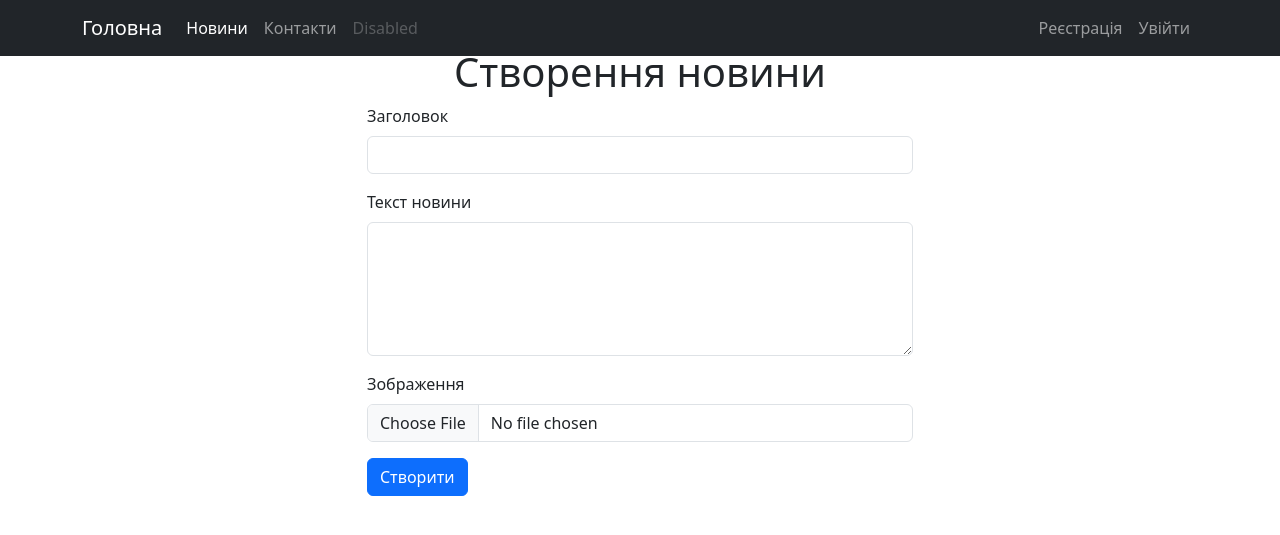
After one commit to Petyna/django, a Django app: page /posts/create/ in a window 1280 px wide. The commit adds this page. Shown: the top 535 px of the page. Run offline with Django 5.2, Linux system fonts and the light colour scheme; some libraries are stand-ins or nearby versions.

Commit message:
Створення новин

```diff
--- /dev/null
+++ b/3.MVCс/myblog/posts/templates/posts/post_create.html
@@ -0,0 +1,49 @@
+{% extends "layout.html" %}
+{% load static %}
+
+{% block title %}
+    Створення новини
+{% endblock %}
+
+{% block content %}
+    <h1 class="text-center">Створення новини</h1>
+    <div class="container">
+        <div class="row justify-content-center">
+            <div class="col-md-6">
+                <form method="post" action="/posts/create" enctype="multipart/form-data" class="needs-validation" novalidate>
+                    {% csrf_token %}
+                    <div class="mb-3">
+                        <label for="title" class="form-label">Заголовок</label>
+                        <input type="text" class="form-control" name="title" id="title"
+                               maxlength="255" required>
+                        <div class="invalid-feedback">
+                            Заголовок обов'язковий і не може перевищувати 255 символів.
+                        </div>
+                    </div>
+
+                    <div class="mb-3">
+                        <label for="body" class="form-label">Текст новини</label>
+                        <textarea class="form-control" name="body" id="body" rows="5" required></textarea>
+                        <div class="invalid-feedback">
+                            Текст новини обов'язковий.
+                        </div>
+                    </div>
+
+                    <div class="mb-3">
+                        <label for="banner" class="form-label">Зображення</label>
+                        <input type="file" class="form-control" name="banner" id="banner" accept="image/*" required>
+                        <div class="invalid-feedback">
+                            Зображення обов'язкове.
+                        </div>
+                    </div>
+
+                    <button type="submit" class="btn btn-primary">Створити</button>
+                </form>
+            </div>
+        </div>
+    </div>
+{% endblock %}
+
+{% block scripts %}
+    <script src="{% static 'js/form_validation.js' %}"></script>
+{% endblock %}
--- a/3.MVCс/myblog/posts/templates/posts/posts_list.html
+++ b/3.MVCс/myblog/posts/templates/posts/posts_list.html
@@ -6,7 +6,9 @@
 
 {% block content %}
     <h1 class="text-center">Новини</h1>
+
     <div class="container">
+        <a class="btn btn-lg btn-primary" href="{% url 'posts:create' %}" role="button">Створити</a>
         {% for post in posts %}
         <div class="bg-body-tertiary p-5 mb-3 rounded">
           <h1>{{post.title}}</h1>
--- a/3.MVCс/myblog/posts/urls.py
+++ b/3.MVCс/myblog/posts/urls.py
@@ -6,4 +6,5 @@ app_name="posts"
 urlpatterns = [
     path('', views.posts_list, name="list"),
     path('<slug:slug>', views.post_page, name="page"),
+    path('create/', views.post_create, name='create'),
 ]
--- a/3.MVCс/myblog/posts/views.py
+++ b/3.MVCс/myblog/posts/views.py
@@ -6,6 +6,9 @@ def posts_list(request):
     posts = Post.objects.all().order_by('-date')
     return render(request, 'posts/posts_list.html', { 'posts': posts })
 
+def post_create(request):
+    return render(request, 'posts/post_create.html')
+
 def post_page(request, slug):
     post = Post.objects.get(slug=slug)
     return render(request, 'posts/post_page.html', { 'post': post })
--- a/3.MVCс/myblog/templates/layout.html
+++ b/3.MVCс/myblog/templates/layout.html
@@ -37,6 +37,10 @@
                 <li class="nav-item">
                   <a class="nav-link" aria-current="page" href="{% url 'users:register' %}">Реєстрація</a>
                 </li>
+                <ul class="navbar-nav">
+                  <li class="nav-item">
+                    <a class="nav-link" aria-current="page" href="{% url 'users:login' %}">Увійти</a>
+                  </li>
               </ul>
               {% comment %} <form class="d-flex" role="search">
                 <input class="form-control me-2" type="search" placeholder="Search" aria-label="Search">
```
